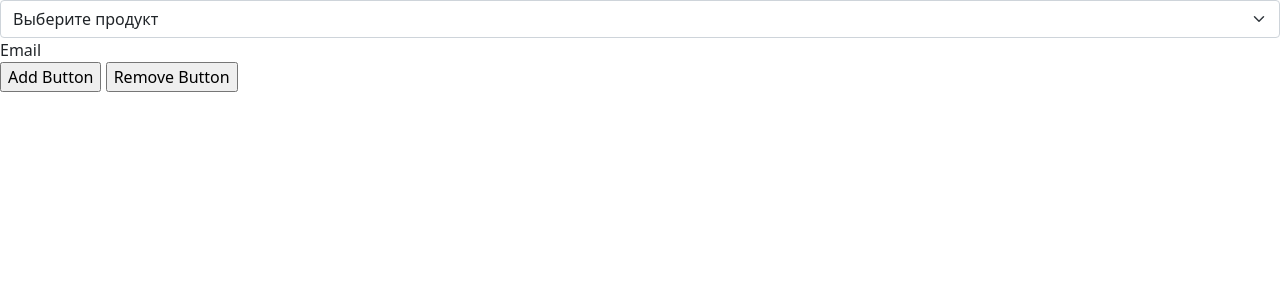
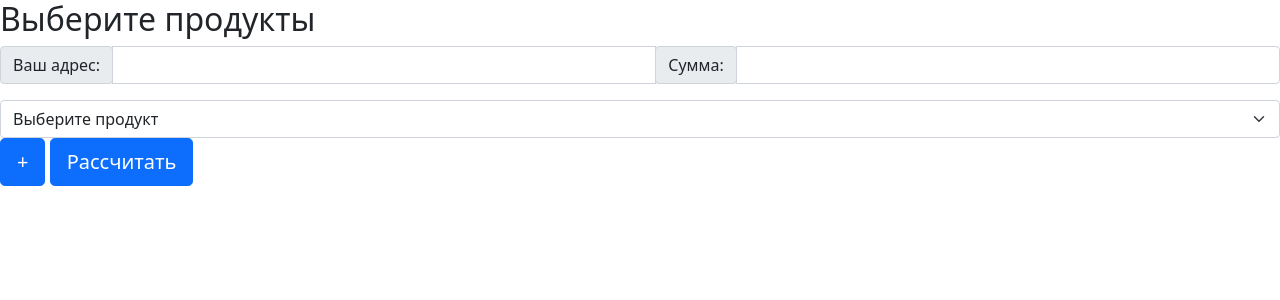
Before and after one commit to Winorbit/razumny_koshik, a Flask app: page / in a window 1280 px wide. Shown: the top 300 px of the page. Run offline with Flask 2, Linux system fonts and the light colour scheme; some libraries are stand-ins or nearby versions.

```diff
--- a/templates/index.html
+++ b/templates/index.html
@@ -9,6 +9,23 @@
 
 </head>
 <body>
+
+<h2>Выберите продукты</h2>
+
+
+<div class="input-group mb-3">
+  <div class="input-group-prepend">
+    <span class="input-group-text" id="basic-addon1">Ваш адрес:</span>
+  </div>
+  <input type="text" class="form-control">
+
+<div class="input-group-prepend">
+    <span class="input-group-text" id="basic-addon2">Сумма:</span>
+  </div>
+  <input type="text" class="form-control">
+
+</div>
+
 <div class="form-horizontal">
 <select class="form-select control-group"  aria-label="Default select example">
   <option selected>Выберите продукт</option>
@@ -18,15 +35,10 @@
 </select>
 </div>
 
-<div class="form-horizontal">
-    <div class="control-group">
-        <label class="control-label" for="inputEmail">
-            Email</label>
-    </div>
-</div>
+<input type='button' class="btn btn-primary btn-lg" value='+' id='addButton' />
+<!--input type='button' class="btn btn-primary btn-lg" value='-' id='removeButton'-->
 
-<input type='button' value='Add Button' id='addButton' />
-<input type='button' value='Remove Button' id='removeButton' />
+<button type="button" class="btn btn-primary btn-lg">Рассчитать</button>
 
 
 </body>
@@ -37,7 +49,7 @@
             $("#addButton").click(function () {
 
                 var id = ($('.form-horizontal .control-group').length + 1).toString();
-                $('.form-horizontal').append('<select class="form-select control-group" id="control-group' + id + '"><option selected>Выберите продукт</option><option value="1'+id+'">Мясо</option></select>');
+                $('.form-horizontal').append('<select class="form-select control-group" id="control-group' + id + '"><option selected>Выберите продукт</option><option value="1'+id+'">Мясо</option><option value="1'+id+'">Сыр</option><option value="1'+id+'">Яйца</option><option value="1'+id+'</select>');
             });
 
 
```
Also changed, not shown: 2 other files.
